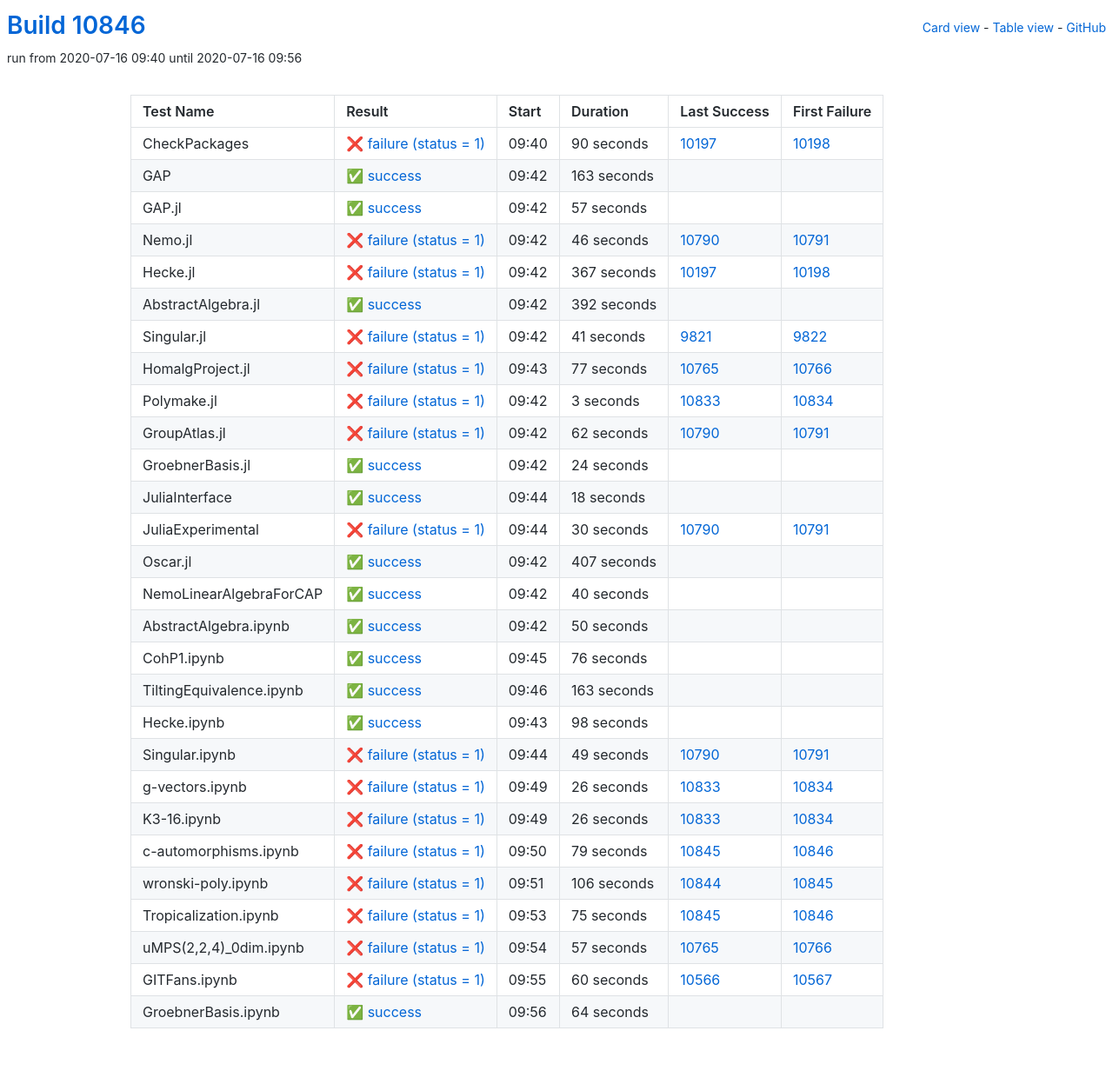
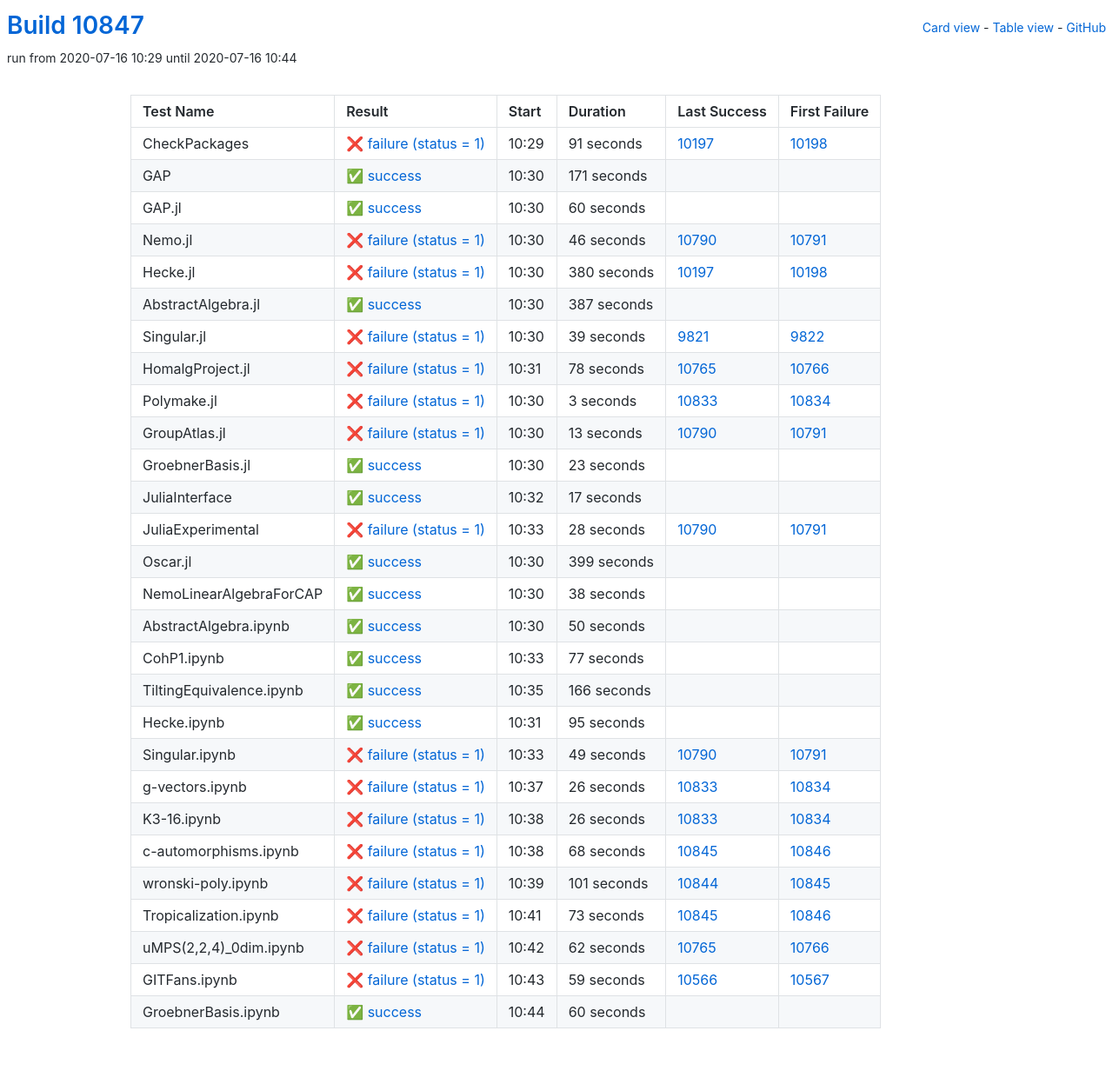
Before and after one commit to oscar-system/oscar-ci-status, a Jekyll site: the page built from table.html, in a window 1280 px wide. Shown: the whole page at 87% size. Built offline with Jekyll 4.4.1, drawn with Linux system fonts in a browser that asks for light colours.

Commit message:
Build #10847

```diff
--- a/_data/ci.yml
+++ b/_data/ci.yml
@@ -1,6 +1,6 @@
 ---
-build: 10846
-build_url: https://oscarci.mathematik.uni-kl.de/job/oscar/10846/
+build: 10847
+build_url: https://oscarci.mathematik.uni-kl.de/job/oscar/10847/
 job: oscar
 organization: oscar-system
 repo: oscar-ci-status
@@ -8,44 +8,44 @@
 tests:
 - name: CheckPackages
   id: checkpackages
-  log: https://oscarci.mathematik.uni-kl.de/job/oscar/10846/artifact/logs/build-10846/CheckPackages.log
-  start: 2020-07-16 09:40
+  log: https://oscarci.mathematik.uni-kl.de/job/oscar/10847/artifact/logs/build-10847/CheckPackages.log
+  start: 2020-07-16 10:29
   success: false
   exitcode: 1
   status: failure
-  duration: 90
+  duration: 91
   last_success: 10197
   last_success_url: https://oscarci.mathematik.uni-kl.de/job/oscar/10197/
   first_failure: 10198
   first_failure_url: https://oscarci.mathematik.uni-kl.de/job/oscar/10198/
 - name: GAP
   id: gap
-  log: https://oscarci.mathematik.uni-kl.de/job/oscar/10846/artifact/logs/build-10846/GAP.log
-  start: 2020-07-16 09:42
+  log: https://oscarci.mathematik.uni-kl.de/job/oscar/10847/artifact/logs/build-10847/GAP.log
+  start: 2020-07-16 10:30
   success: true
   exitcode: 0
   status: success
-  duration: 163
+  duration: 171
   last_success: false
   last_success_url:
   first_failure: false
   first_failure_url:
 - name: GAP.jl
   id: gap-jl
-  log: https://oscarci.mathematik.uni-kl.de/job/oscar/10846/artifact/logs/build-10846/GAP.jl.log
-  start: 2020-07-16 09:42
+  log: https://oscarci.mathematik.uni-kl.de/job/oscar/10847/artifact/logs/build-10847/GAP.jl.log
+  start: 2020-07-16 10:30
   success: true
   exitcode: 0
   status: success
-  duration: 57
+  duration: 60
   last_success: false
   last_success_url:
   first_failure: false
   first_failure_url:
 - name: Nemo.jl
   id: nemo-jl
-  log: https://oscarci.mathematik.uni-kl.de/job/oscar/10846/artifact/logs/build-10846/Nemo.jl.log
-  start: 2020-07-16 09:42
+  log: https://oscarci.mathematik.uni-kl.de/job/oscar/10847/artifact/logs/build-10847/Nemo.jl.log
+  start: 2020-07-16 10:30
   success: false
   exitcode: 1
   status: failure
@@ -56,56 +56,56 @@
   first_failure_url: https://oscarci.mathematik.uni-kl.de/job/oscar/10791/
 - name: Hecke.jl
   id: hecke-jl
-  log: https://oscarci.mathematik.uni-kl.de/job/oscar/10846/artifact/logs/build-10846/Hecke.jl.log
-  start: 2020-07-16 09:42
+  log: https://oscarci.mathematik.uni-kl.de/job/oscar/10847/artifact/logs/build-10847/Hecke.jl.log
+  start: 2020-07-16 10:30
   success: false
   exitcode: 1
   status: failure
-  duration: 367
+  duration: 380
   last_success: 10197
   last_success_url: https://oscarci.mathematik.uni-kl.de/job/oscar/10197/
   first_failure: 10198
   first_failure_url: https://oscarci.mathematik.uni-kl.de/job/oscar/10198/
 - name: AbstractAlgebra.jl
   id: abstractalgebra-jl
-  log: https://oscarci.mathematik.uni-kl.de/job/oscar/10846/artifact/logs/build-10846/AbstractAlgebra.jl.log
-  start: 2020-07-16 09:42
+  log: https://oscarci.mathematik.uni-kl.de/job/oscar/10847/artifact/logs/build-10847/AbstractAlgebra.jl.log
+  start: 2020-07-16 10:30
   success: true
   exitcode: 0
   status: success
-  duration: 392
+  duration: 387
   last_success: false
   last_success_url:
   first_failure: false
   first_failure_url:
 - name: Singular.jl
   id: singular-jl
-  log: https://oscarci.mathematik.uni-kl.de/job/oscar/10846/artifact/logs/build-10846/Singular.jl.log
-  start: 2020-07-16 09:42
+  log: https://oscarci.mathematik.uni-kl.de/job/oscar/10847/artifact/logs/build-10847/Singular.jl.log
+  start: 2020-07-16 10:30
   success: false
   exitcode: 1
   status: failure
-  duration: 41
+  duration: 39
   last_success: 9821
   last_success_url: https://oscarci.mathematik.uni-kl.de/job/oscar/9821/
   first_failure: 9822
   first_failure_url: https://oscarci.mathematik.uni-kl.de/job/oscar/9822/
 - name: HomalgProject.jl
   id: homalgproject-jl
-  log: https://oscarci.mathematik.uni-kl.de/job/oscar/10846/artifact/logs/build-10846/HomalgProject.jl.log
-  start: 2020-07-16 09:43
+  log: https://oscarci.mathematik.uni-kl.de/job/oscar/10847/artifact/logs/build-10847/HomalgProject.jl.log
+  start: 2020-07-16 10:31
   success: false
   exitcode: 1
   status: failure
-  duration: 77
+  duration: 78
   last_success: 10765
   last_success_url: https://oscarci.mathematik.uni-kl.de/job/oscar/10765/
   first_failure: 10766
   first_failure_url: https://oscarci.mathematik.uni-kl.de/job/oscar/10766/
 - name: Polymake.jl
   id: polymake-jl
-  log: https://oscarci.mathematik.uni-kl.de/job/oscar/10846/artifact/logs/build-10846/Polymake.jl.log
-  start: 2020-07-16 09:42
+  log: https://oscarci.mathematik.uni-kl.de/job/oscar/10847/artifact/logs/build-10847/Polymake.jl.log
+  start: 2020-07-16 10:30
   success: false
   exitcode: 1
   status: failure
@@ -116,80 +116,80 @@
   first_failure_url: https://oscarci.mathematik.uni-kl.de/job/oscar/10834/
 - name: GroupAtlas.jl
   id: groupatlas-jl
-  log: https://oscarci.mathematik.uni-kl.de/job/oscar/10846/artifact/logs/build-10846/GroupAtlas.jl.log
-  start: 2020-07-16 09:42
+  log: https://oscarci.mathematik.uni-kl.de/job/oscar/10847/artifact/logs/build-10847/GroupAtlas.jl.log
+  start: 2020-07-16 10:30
   success: false
   exitcode: 1
   status: failure
-  duration: 62
+  duration: 13
   last_success: 10790
   last_success_url: https://oscarci.mathematik.uni-kl.de/job/oscar/10790/
   first_failure: 10791
   first_failure_url: https://oscarci.mathematik.uni-kl.de/job/oscar/10791/
 - name: GroebnerBasis.jl
   id: groebnerbasis-jl
-  log: https://oscarci.mathematik.uni-kl.de/job/oscar/10846/artifact/logs/build-10846/GroebnerBasis.jl.log
-  start: 2020-07-16 09:42
+  log: https://oscarci.mathematik.uni-kl.de/job/oscar/10847/artifact/logs/build-10847/GroebnerBasis.jl.log
+  start: 2020-07-16 10:30
   success: true
   exitcode: 0
   status: success
-  duration: 24
+  duration: 23
   last_success: false
   last_success_url:
   first_failure: false
   first_failure_url:
 - name: JuliaInterface
   id: juliainterface
-  log: https://oscarci.mathematik.uni-kl.de/job/oscar/10846/artifact/logs/build-10846/JuliaInterface.log
-  start: 2020-07-16 09:44
+  log: https://oscarci.mathematik.uni-kl.de/job/oscar/10847/artifact/logs/build-10847/JuliaInterface.log
+  start: 2020-07-16 10:32
   success: true
   exitcode: 0
   status: success
-  duration: 18
+  duration: 17
   last_success: false
   last_success_url:
   first_failure: false
   first_failure_url:
 - name: JuliaExperimental
   id: juliaexperimental
-  log: https://oscarci.mathematik.uni-kl.de/job/oscar/10846/artifact/logs/build-10846/JuliaExperimental.log
-  start: 2020-07-16 09:44
+  log: https://oscarci.mathematik.uni-kl.de/job/oscar/10847/artifact/logs/build-10847/JuliaExperimental.log
+  start: 2020-07-16 10:33
   success: false
   exitcode: 1
   status: failure
-  duration: 30
+  duration: 28
   last_success: 10790
   last_success_url: https://oscarci.mathematik.uni-kl.de/job/oscar/10790/
   first_failure: 10791
   first_failure_url: https://oscarci.mathematik.uni-kl.de/job/oscar/10791/
 - name: Oscar.jl
   id: oscar-jl
-  log: https://oscarci.mathematik.uni-kl.de/job/oscar/10846/artifact/logs/build-10846/Oscar.jl.log
-  start: 2020-07-16 09:42
+  log: https://oscarci.mathematik.uni-kl.de/job/oscar/10847/artifact/logs/build-10847/Oscar.jl.log
+  start: 2020-07-16 10:30
   success: true
   exitcode: 0
   status: success
-  duration: 407
+  duration: 399
   last_success: false
   last_success_url:
   first_failure: false
   first_failure_url:
 - name: NemoLinearAlgebraForCAP
   id: nemolinearalgebraforcap
-  log: https://oscarci.mathematik.uni-kl.de/job/oscar/10846/artifact/logs/build-10846/NemoLinearAlgebraForCAP.log
-  start: 2020-07-16 09:42
+  log: https://oscarci.mathematik.uni-kl.de/job/oscar/10847/artifact/logs/build-10847/NemoLinearAlgebraForCAP.log
+  start: 2020-07-16 10:30
   success: true
   exitcode: 0
   status: success
-  duration: 40
+  duration: 38
   last_success: false
   last_success_url:
   first_failure: false
   first_failure_url:
 - name: AbstractAlgebra.ipynb
   id: abstractalgebra-ipynb
-  log: https://oscarci.mathematik.uni-kl.de/job/oscar/10846/artifact/logs/build-10846/AbstractAlgebra.ipynb.log
-  start: 2020-07-16 09:42
+  log: https://oscarci.mathematik.uni-kl.de/job/oscar/10847/artifact/logs/build-10847/AbstractAlgebra.ipynb.log
+  start: 2020-07-16 10:30
   success: true
   exitcode: 0
   status: success
@@ -200,44 +200,44 @@
   first_failure_url:
 - name: CohP1.ipynb
   id: cohp1-ipynb
-  log: https://oscarci.mathematik.uni-kl.de/job/oscar/10846/artifact/logs/build-10846/CohP1.ipynb.log
-  start: 2020-07-16 09:45
+  log: https://oscarci.mathematik.uni-kl.de/job/oscar/10847/artifact/logs/build-10847/CohP1.ipynb.log
+  start: 2020-07-16 10:33
   success: true
   exitcode: 0
   status: success
-  duration: 76
+  duration: 77
   last_success: false
   last_success_url:
   first_failure: false
   first_failure_url:
 - name: TiltingEquivalence.ipynb
   id: tiltingequivalence-ipynb
-  log: https://oscarci.mathematik.uni-kl.de/job/oscar/10846/artifact/logs/build-10846/TiltingEquivalence.ipynb.log
-  start: 2020-07-16 09:46
+  log: https://oscarci.mathematik.uni-kl.de/job/oscar/10847/artifact/logs/build-10847/TiltingEquivalence.ipynb.log
+  start: 2020-07-16 10:35
   success: true
   exitcode: 0
   status: success
-  duration: 163
+  duration: 166
   last_success: false
   last_success_url:
   first_failure: false
   first_failure_url:
 - name: Hecke.ipynb
   id: hecke-ipynb
-  log: https://oscarci.mathematik.uni-kl.de/job/oscar/10846/artifact/logs/build-10846/Hecke.ipynb.log
-  start: 2020-07-16 09:43
+  log: https://oscarci.mathematik.uni-kl.de/job/oscar/10847/artifact/logs/build-10847/Hecke.ipynb.log
+  start: 2020-07-16 10:31
   success: true
   exitcode: 0
   status: success
-  duration: 98
+  duration: 95
   last_success: false
   last_success_url:
   first_failure: false
   first_failure_url:
 - name: Singular.ipynb
   id: singular-ipynb
-  log: https://oscarci.mathematik.uni-kl.de/job/oscar/10846/artifact/logs/build-10846/Singular.ipynb.log
-  start: 2020-07-16 09:44
+  log: https://oscarci.mathematik.uni-kl.de/job/oscar/10847/artifact/logs/build-10847/Singular.ipynb.log
+  start: 2020-07-16 10:33
   success: false
   exitcode: 1
   status: failure
@@ -248,8 +248,8 @@
   first_failure_url: https://oscarci.mathematik.uni-kl.de/job/oscar/10791/
 - name: g-vectors.ipynb
   id: g-vectors-ipynb
-  log: https://oscarci.mathematik.uni-kl.de/job/oscar/10846/artifact/logs/build-10846/g-vectors.ipynb.log
-  start: 2020-07-16 09:49
+  log: https://oscarci.mathematik.uni-kl.de/job/oscar/10847/artifact/logs/build-10847/g-vectors.ipynb.log
+  start: 2020-07-16 10:37
   success: false
   exitcode: 1
   status: failure
@@ -260,8 +260,8 @@
   first_failure_url: https://oscarci.mathematik.uni-kl.de/job/oscar/10834/
 - name: K3-16.ipynb
   id: k3-16-ipynb
-  log: https://oscarci.mathematik.uni-kl.de/job/oscar/10846/artifact/logs/build-10846/K3-16.ipynb.log
-  start: 2020-07-16 09:49
+  log: https://oscarci.mathematik.uni-kl.de/job/oscar/10847/artifact/logs/build-10847/K3-16.ipynb.log
+  start: 2020-07-16 10:38
   success: false
   exitcode: 1
   status: failure
@@ -272,72 +272,72 @@
   first_failure_url: https://oscarci.mathematik.uni-kl.de/job/oscar/10834/
 - name: c-automorphisms.ipynb
   id: c-automorphisms-ipynb
-  log: https://oscarci.mathematik.uni-kl.de/job/oscar/10846/artifact/logs/build-10846/c-automorphisms.ipynb.log
-  start: 2020-07-16 09:50
+  log: https://oscarci.mathematik.uni-kl.de/job/oscar/10847/artifact/logs/build-10847/c-automorphisms.ipynb.log
+  start: 2020-07-16 10:38
   success: false
   exitcode: 1
   status: failure
-  duration: 79
+  duration: 68
   last_success: 10845
   last_success_url: https://oscarci.mathematik.uni-kl.de/job/oscar/10845/
   first_failure: 10846
   first_failure_url: https://oscarci.mathematik.uni-kl.de/job/oscar/10846/
 - name: wronski-poly.ipynb
   id: wronski-poly-ipynb
-  log: https://oscarci.mathematik.uni-kl.de/job/oscar/10846/artifact/logs/build-10846/wronski-poly.ipynb.log
-  start: 2020-07-16 09:51
+  log: https://oscarci.mathematik.uni-kl.de/job/oscar/10847/artifact/logs/build-10847/wronski-poly.ipynb.log
+  start: 2020-07-16 10:39
   success: false
   exitcode: 1
   status: failure
-  duration: 106
+  duration: 101
   last_success: 10844
   last_success_url: https://oscarci.mathematik.uni-kl.de/job/oscar/10844/
   first_failure: 10845
   first_failure_url: https://oscarci.mathematik.uni-kl.de/job/oscar/10845/
 - name: Tropicalization.ipynb
   id: tropicalization-ipynb
-  log: https://oscarci.mathematik.uni-kl.de/job/oscar/10846/artifact/logs/build-10846/Tropicalization.ipynb.log
-  start: 2020-07-16 09:53
+  log: https://oscarci.mathematik.uni-kl.de/job/oscar/10847/artifact/logs/build-10847/Tropicalization.ipynb.log
+  start: 2020-07-16 10:41
   success: false
   exitcode: 1
   status: failure
-  duration: 75
+  duration: 73
   last_success: 10845
   last_success_url: https://oscarci.mathematik.uni-kl.de/job/oscar/10845/
   first_failure: 10846
   first_failure_url: https://oscarci.mathematik.uni-kl.de/job/oscar/10846/
 - name: uMPS(2,2,4)_0dim.ipynb
   id: umps-2-2-4-0dim-ipynb
-  log: https://oscarci.mathematik.uni-kl.de/job/oscar/10846/artifact/logs/build-10846/uMPS-2-2-4-_0dim.ipynb.log
-  start: 2020-07-16 09:54
+  log: https://oscarci.mathematik.uni-kl.de/job/oscar/10847/artifact/logs/build-10847/uMPS-2-2-4-_0dim.ipynb.log
+  start: 2020-07-16 10:42
   success: false
   exitcode: 1
   status: failure
-  duration: 57
+  duration: 62
   last_success: 10765
   last_success_url: https://oscarci.mathematik.uni-kl.de/job/oscar/10765/
   first_failure: 10766
   first_failure_url: https://oscarci.mathematik.uni-kl.de/job/oscar/10766/
 - name: GITFans.ipynb
   id: gitfans-ipynb
-  log: https://oscarci.mathematik.uni-kl.de/job/oscar/10846/artifact/logs/build-10846/GITFans.ipynb.log
-  start: 2020-07-16 09:55
+  log: https://oscarci.mathematik.uni-kl.de/job/oscar/10847/artifact/logs/build-10847/GITFans.ipynb.log
+  start: 2020-07-16 10:43
   success: false
   exitcode: 1
   status: failure
-  duration: 60
+  duration: 59
   last_success: 10566
   last_success_url: https://oscarci.mathematik.uni-kl.de/job/oscar/10566/
   first_failure: 10567
   first_failure_url: https://oscarci.mathematik.uni-kl.de/job/oscar/10567/
 - name: GroebnerBasis.ipynb
   id: groebnerbasis-ipynb
-  log: https://oscarci.mathematik.uni-kl.de/job/oscar/10846/artifact/logs/build-10846/GroebnerBasis.ipynb.log
-  start: 2020-07-16 09:56
+  log: https://oscarci.mathematik.uni-kl.de/job/oscar/10847/artifact/logs/build-10847/GroebnerBasis.ipynb.log
+  start: 2020-07-16 10:44
   success: true
   exitcode: 0
   status: success
-  duration: 64
+  duration: 60
   last_success: false
   last_success_url:
   first_failure: false
```
Also changed, not shown: README.md.
